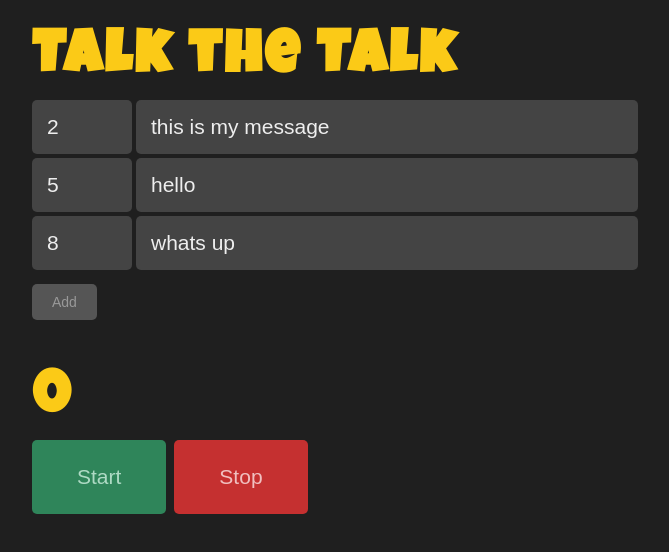
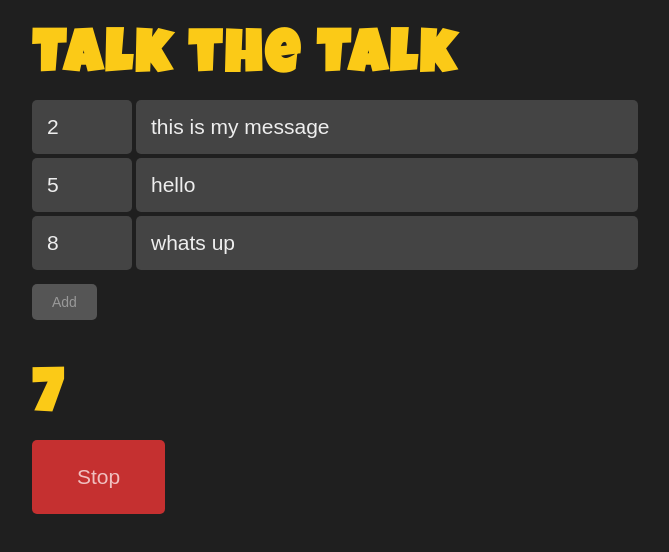
Before and after one commit to Fenomen-Alex/Web_Speech_And_Timers, a React (Create React App) app: page / in a window 1280 px wide. Shown: the top 552 px of the page, without its empty margins (303-972 px from the left). Built offline with nearby package versions, Linux system fonts and the light colour scheme; the HTML template or start-up script is replaced by a standard one.

Commit message:
handling timer with react-timer-hook

```diff
--- a/package.json
+++ b/package.json
@@ -8,7 +8,8 @@
     "@testing-library/user-event": "^7.1.2",
     "react": "^16.13.1",
     "react-dom": "^16.13.1",
-    "react-scripts": "3.4.1"
+    "react-scripts": "3.4.1",
+    "react-timer-hook": "^3.0.3"
   },
   "scripts": {
     "start": "react-scripts start",
--- a/src/App.js
+++ b/src/App.js
@@ -1,14 +1,16 @@
-import React, {useState} from 'react';
+import React, {useEffect, useState} from 'react';
 import './App.css';
 import TimerSlot from "./components/TimerSlot";
+import {useStopwatch} from "react-timer-hook";
 
 export default function App() {
 
   const [timers, setTimers] = useState([
-    { time: 2, text: 'this is my message'},
-    { time: 5, text: 'hello'},
-    { time: 8, text: 'whats up'}
+    {time: 2, text: 'this is my message'},
+    {time: 5, text: 'hello'},
+    {time: 8, text: 'whats up'}
   ]);
+  const {seconds, isRunning, start, reset} = useStopwatch({autoStart: true});
 
   const updateTimers = (index, time, text) => {
     const newTimers = [...timers];
@@ -21,6 +23,16 @@ export default function App() {
     const newTimers = [...timers, {time: 12, text: 'new text'}];
     setTimers(newTimers);
   }
+
+  useEffect(() => {
+    const foundTimer = timers.find((timer) => timer.time === seconds);
+    if (foundTimer) {
+      // speak the text
+    }
+
+    // check to see if seconds is greater than the last timers time
+    if (seconds > timers[timers.length - 1].time) reset();
+  }, [seconds, timers, reset])
 
   return (
     <div className="app">
@@ -41,12 +53,26 @@ export default function App() {
       </div>
 
       {/* seconds */}
-      <h2>0</h2>
+      <h2>{seconds}</h2>
 
       {/* buttons */}
       <div className="buttons">
-        <button className="start-button">Start</button>
-        <button className="stop-button">Stop</button>
+        {!isRunning && (
+          <button
+            className="start-button"
+            onClick={start}
+          >
+            Start
+          </button>
+        )}
+        {isRunning && (
+          <button
+            className="stop-button"
+            onClick={reset}
+          >
+            Stop
+          </button>
+        )}
       </div>
     </div>
   );
```
Also changed, not shown: 1 other file (tests, documents, lock files or other folders).
